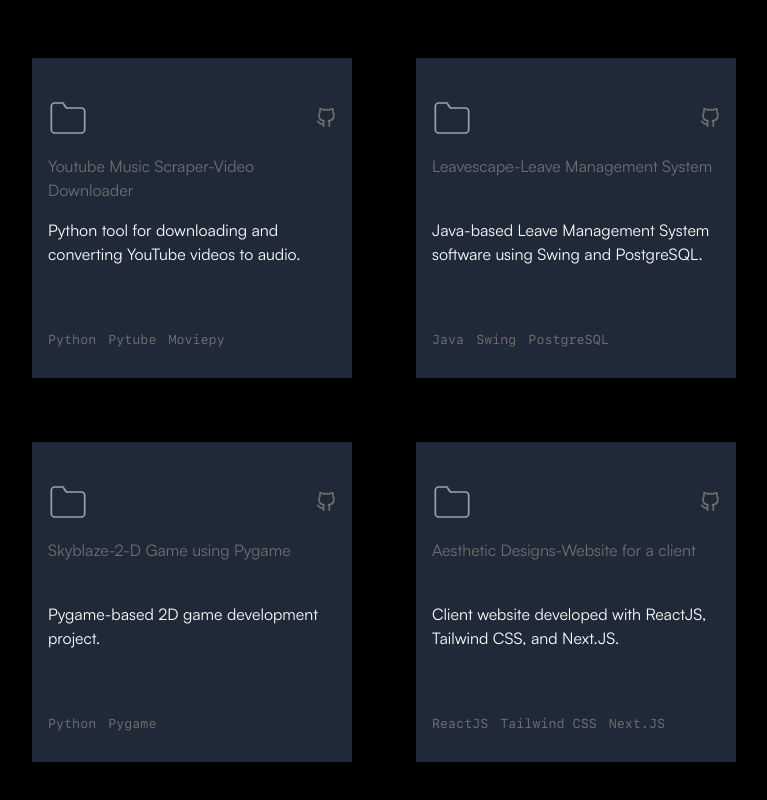
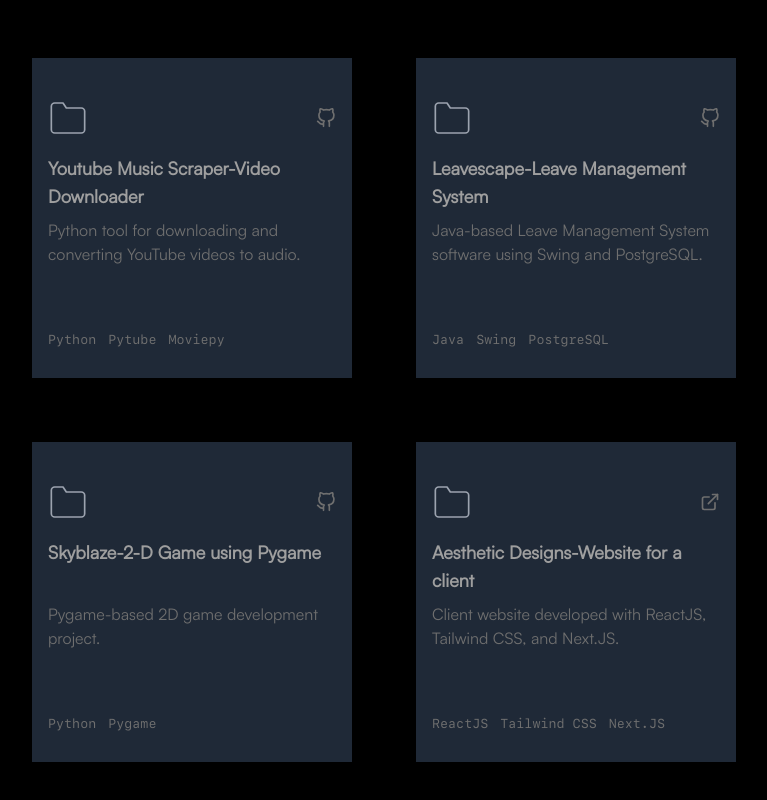
Before and after one commit to Rohithk2003/portfolio, a Next.js app: page / in a window 1280 px wide. Shown: the part 5050-5850 px from the top of the page, without its empty margins (216-983 px from the left). Built offline with nearby package versions, Linux system fonts and the light colour scheme; what tailwindcss-animated would draw is missing.

Commit message:
added animation

```diff
--- a/components/otherProjects.js
+++ b/components/otherProjects.js
@@ -2,146 +2,8 @@ import * as React from "react";
 import { useEffect } from "react";
 import Link from "next/link";
 import { useInView } from "react-intersection-observer";
-import localFont from "next/font/local";
 import { useRef } from "react";
-const sf = localFont({ src: "./sf.otf" });
-const ca = localFont({ src: "./ca.otf" });
-const main_projects = [
-	{
-		id: 1,
-		project_name: "Tool Connect",
-		text: "E-Commerce Web App using ReactJS and Django",
-		description: `This Python-based project is a Password Manager employing AES
-							256 encryption for local storage in a MySQL database. Tkinter
-							facilitates an intuitive interface for efficient password
-							management, ensuring security and usability.`,
-		tools: ["ReactJS", "Django", "Tailwind CSS", "SQLite"],
-		url: "https://github.com/Rohithk2003/toolConnect",
-	},
-	{
-		id: 2,
-		project_name: "One Pass",
-		text: "Password Manager",
-		description: `This Python-based project is a Password Manager employing AES
-		256 encryption for local storage in a MySQL database. Tkinter
-		facilitates an intuitive interface for efficient password
-		management, ensuring security and usability.`,
-		tools: ["Python", "Tkinter", "MySQL"],
-		url: "https://github.com/Rohithk2003/One-Pass",
-	},
-	{
-		id: 3,
-		project_name: "Web Tumor",
-		text: "Web App for detecting Tumors using Deep Learning and Django",
-		tools: ["Python", "Django", "Tensorflow", "Keras", "Next.JS"],
 
-		description: `This Python-based project is a Password Manager employing AES
-		256 encryption for local storage in a MySQL database. Tkinter
-		facilitates an intuitive interface for efficient password
-		management, ensuring security and usability.`,
-		url: "https://github.com/Rohithk2003/webTumor",
-	},
-];
-
-const projects = [
-	{
-		id: 1,
-		project_name: "Tool Connect",
-		text: "E-Commerce Web App using ReactJS and Django",
-		description: `This Python-based project is a Password Manager employing AES
-								256 encryption for local storage in a MySQL database. Tkinter
-								facilitates an intuitive interface for efficient password
-								management, ensuring security and usability.`,
-		tools: ["ReactJS", "Django", "Tailwind CSS", "SQLite"],
-		url: "https://github.com/Rohithk2003/toolConnect",
-	},
-	{
-		id: 2,
-		project_name: "One Pass",
-		text: "Password Manager",
-		description: `This Python-based project is a Password Manager employing AES
-		256 encryption for local storage in a MySQL database. Tkinter
-		facilitates an intuitive interface for efficient password
-		management, ensuring security and usability.`,
-		tools: ["Python", "Tkinter", "MySQL"],
-		url: "https://github.com/Rohithk2003/One-Pass",
-	},
-	{
-		id: 3,
-		project_name: "Web Tumor",
-		text: "Web App for detecting Tumors using Deep Learning and Django",
-		tools: ["Python", "Django", "Tensorflow", "Keras", "Next.JS"],
-
-		description: `This Python-based project is a Password Manager employing AES
-		256 encryption for local storage in a MySQL database. Tkinter
-		facilitates an intuitive interface for efficient password
-		management, ensuring security and usability.`,
-		url: "https://github.com/Rohithk2003/webTumor",
-	},
-	{
-		id: 4,
-		project_name: "Lung Cancer Prediction",
-		text: "Lung Cancer Prediction using Machine Learning",
-		description: `This Python-based project is a Password Manager employing AES
-		256 encryption for local storage in a MySQL database. Tkinter
-		facilitates an intuitive interface for efficient password
-		management, ensuring security and usability.`,
-		tools: [
-			"Machine Learning",
-			"Python",
-			"Pandas",
-			"Numpy",
-			"Matplotlib",
-			"Seaborn",
-			"Scikit-learn",
-		],
-		url: "https://github.com/Rohithk2003/LungCancerPrediction",
-	},
-	{
-		id: 5,
-		project_name: "Youtube Music Scraper",
-		text: "Youtube Video Downloader and Audio Converter using Python",
-		description: `This Python-based project is a Password Manager employing AES
-		256 encryption for local storage in a MySQL database. Tkinter
-		facilitates an intuitive interface for efficient password
-		management, ensuring security and usability.`,
-		tools: ["Python", "Pytube", "Moviepy"],
-		url: "https://github.com/Rohithk2003/youtubeMusicScraper",
-	},
-	{
-		id: 6,
-		project_name: "Leavescape",
-		text: "Java based Software for Leave Management System",
-		description: `This Python-based project is a Password Manager employing AES
-		256 encryption for local storage in a MySQL database. Tkinter
-		facilitates an intuitive interface for efficient password
-		management, ensuring security and usability.`,
-		tools: ["Java", "Swing", "PostgreSQL"],
-		url: "https://github.com/Rohithk2003/Leavescape",
-	},
-	{
-		id: 7,
-		project_name: "Skyblaze",
-		text: "2-D Game using Pygame",
-		description: `This Python-based project is a Password Manager employing AES
-		256 encryption for local storage in a MySQL database. Tkinter
-		facilitates an intuitive interface for efficient password
-		management, ensuring security and usability.`,
-		tools: ["Python", "Pygame"],
-		url: "https://github.com/Rohithk2003/Skyblaze",
-	},
-	{
-		id: 8,
-		project_name: "Aesthetic Designs",
-		text: "Website for a client",
-		tools: ["ReactJS", "Tailwind CSS", "Next.JS"],
-		description: `This Python-based project is a Password Manager employing AES
-		256 encryption for local storage in a MySQL database. Tkinter
-		facilitates an intuitive interface for efficient password
-		management, ensuring security and usability.`,
-		url: "https://aestheticdesigns.vercel.app",
-	},
-];
 const projectsReducedDescriptions = [
 	{
 		id: 1,
@@ -150,6 +12,7 @@ const projectsReducedDescriptions = [
 		description:
 			"E-Commerce Web App with ReactJS and Django for secure password management.",
 		tools: ["ReactJS", "Django", "Tailwind CSS", "SQLite"],
+		website_url: "",
 		url: "https://github.com/Rohithk2003/toolConnect",
 	},
 	{
@@ -159,6 +22,7 @@ const projectsReducedDescriptions = [
 		description:
 			"Python-based Password Manager using AES 256 encryption and Tkinter interface.",
 		tools: ["Python", "Tkinter", "MySQL"],
+		website_url: "",
 		url: "https://github.com/Rohithk2003/One-Pass",
 	},
 	{
@@ -168,6 +32,7 @@ const projectsReducedDescriptions = [
 		description:
 			"Django Web App detecting tumors with Deep Learning, TensorFlow, and Keras.",
 		tools: ["Python", "Django", "Tensorflow", "Keras", "Next.JS"],
+		website_url: "https://webtumor.onrender.com/",
 		url: "https://github.com/Rohithk2003/webTumor",
 	},
 	{
@@ -177,6 +42,7 @@ const projectsReducedDescriptions = [
 		description:
 			"ML project for predicting lung cancer using Python and various libraries.",
 		tools: ["Python", "Jupyter Notebook"],
+		website_url: "",
 		url: "https://github.com/Rohithk2003/LungCancerPrediction",
 	},
 	{
@@ -186,6 +52,7 @@ const projectsReducedDescriptions = [
 		description:
 			"Python tool for downloading and converting YouTube videos to audio.",
 		tools: ["Python", "Pytube", "Moviepy"],
+		website_url: "",
 		url: "https://github.com/Rohithk2003/youtubeMusicScraper",
 	},
 	{
@@ -195,6 +62,7 @@ const projectsReducedDescriptions = [
 		description:
 			"Java-based Leave Management System software using Swing and PostgreSQL.",
 		tools: ["Java", "Swing", "PostgreSQL"],
+		website_url: "",
 		url: "https://github.com/Rohithk2003/Leavescape",
 	},
 	{
@@ -203,6 +71,7 @@ const projectsReducedDescriptions = [
 		text: "2-D Game using Pygame",
 		description: "Pygame-based 2D game development project.",
 		tools: ["Python", "Pygame"],
+		website_url: "",
 		url: "https://github.com/Rohithk2003/Skyblaze",
 	},
 	{
@@ -212,7 +81,8 @@ const projectsReducedDescriptions = [
 		description:
 			"Client website developed with ReactJS, Tailwind CSS, and Next.JS.",
 		tools: ["ReactJS", "Tailwind CSS", "Next.JS"],
-		url: "https://aestheticdesigns.vercel.app",
+		website_url: "https://aestheticdesigns.vercel.ap",
+		url: "",
 	},
 ];
 
@@ -237,6 +107,7 @@ export default function Project() {
 			elementRef.current &&
 			elementRef.current.classList.contains("slide-up-down-2")
 		) {
+			elementRef.current.classList.add("animation-over");
 			elementRef.current.classList.remove("slide-up-down-2");
 		}
 	};
@@ -244,6 +115,7 @@ export default function Project() {
 	useEffect(() => {
 		const options = {
 			threshold: 0.4,
+
 			triggerOnce: true,
 		};
 
@@ -251,9 +123,10 @@ export default function Project() {
 			entries.forEach((entry) => {
 				if (entry.isIntersecting) {
 					entry.target.classList.remove("opacity-0");
+					if (!entry.target.classList.contains("animation-over"))
 						entry.target.classList.add(
 							"slide-up-down-2",
-						"hover:-translate-y-10",
+							"hover:-translate-y-2",
 							"transition-all",
 							"duration-500",
 							"ease-in-out",
@@ -337,9 +210,10 @@ export default function Project() {
 										<path d="M22 19a2 2 0 0 1-2 2H4a2 2 0 0 1-2-2V5a2 2 0 0 1 2-2h5l2 3h9a2 2 0 0 1 2 2z"></path>
 									</svg>
 								</div>
-								<div className="flex justify-center items-center pop-up animate-8 text-[#6f6f6f]">
+								<div className="flex justify-center gap-2 items-center pop-up animate-8 text-[#6f6f6f]">
+									{project.url && (
 										<Link
-										href="https://github.com/Rohithk2003"
+											href={project.url}
 											className="w-5 h-5"
 										>
 											<svg
@@ -357,14 +231,47 @@ export default function Project() {
 												<path d="M9 19c-5 1.5-5-2.5-7-3m14 6v-3.87a3.37 3.37 0 0 0-.94-2.61c3.14-.35 6.44-1.54 6.44-7A5.44 5.44 0 0 0 20 4.77 5.07 5.07 0 0 0 19.91 1S18.73.65 16 2.48a13.38 13.38 0 0 0-7 0C6.27.65 5.09 1 5.09 1A5.07 5.07 0 0 0 5 4.77a5.44 5.44 0 0 0-1.5 3.78c0 5.42 3.3 6.61 6.44 7A3.37 3.37 0 0 0 9 18.13V22"></path>
 											</svg>
 										</Link>
+									)}
+									{project.website_url ? (
+										<Link
+											href={project.website_url}
+											className="w-5 h-5"
+										>
+											<svg
+												xmlns="http://www.w3.org/2000/svg"
+												role="img"
+												viewBox="0 0 24 24"
+												fill="none"
+												stroke="currentColor"
+												stroke-width="2"
+												stroke-linecap="round"
+												stroke-linejoin="round"
+												className="feather feather-github h-5 hover:text-white transition-all duration-300 hover:-translate-y-1"
+											>
+												<title>External Link</title>
+												<path d="M18 13v6a2 2 0 0 1-2 2H5a2 2 0 0 1-2-2V8a2 2 0 0 1 2-2h6"></path>
+												<polyline points="15 3 21 3 21 9"></polyline>
+												<line
+													x1="10"
+													y1="14"
+													x2="21"
+													y2="3"
+												></line>
+											</svg>
+										</Link>
+									) : (
+										""
+									)}
 								</div>
 							</div>
 							<div
-								className={`font-mono text-md text-start w-full h-12  text-[#6f6f6f] `}
+								className={`font-mono text-lg text-start w-full h-12 heading-text font-extrabold text-[#9f9f9f] `}
 							>
 								{`${project.project_name}-${project.text}`}
 							</div>
-							<div className={`font-mono h-24 text-start rounded-md `}>
+							<div
+								className={`font-mono h-24 text-start rounded-md text-[#6f6f6f] `}
+							>
 								{project.description}
 							</div>
 							<ul
--- a/styles/globals.css
+++ b/styles/globals.css
@@ -585,13 +585,16 @@ body {
 
 .underline-animation {
 	position: relative;
-	transition: all 0.5s ease-in-out;
+	transition: width 0.5s ease-in-out;
+}
+.underline-animation:hover {
+	color: white;
 }
 .underline-animation::after {
 	content: "";
 	width: 0px;
 	background-color: gray;
-	transition: all 0.25s ease-in-out;
+	transition: width 0.25s ease-in-out;
 	height: 2px;
 	position: absolute;
 	top: 27px;
@@ -600,6 +603,6 @@ body {
 .underline-animation:hover::after {
 	width: 100%;
 }
-.card-animation:hover > * {
+.card-animation:hover > .heading-text {
 	color: white;
 }
```
Also changed, not shown: components/Project.js (+18 -5 lines). Lines whose indentation alone changed are shown as unchanged.
